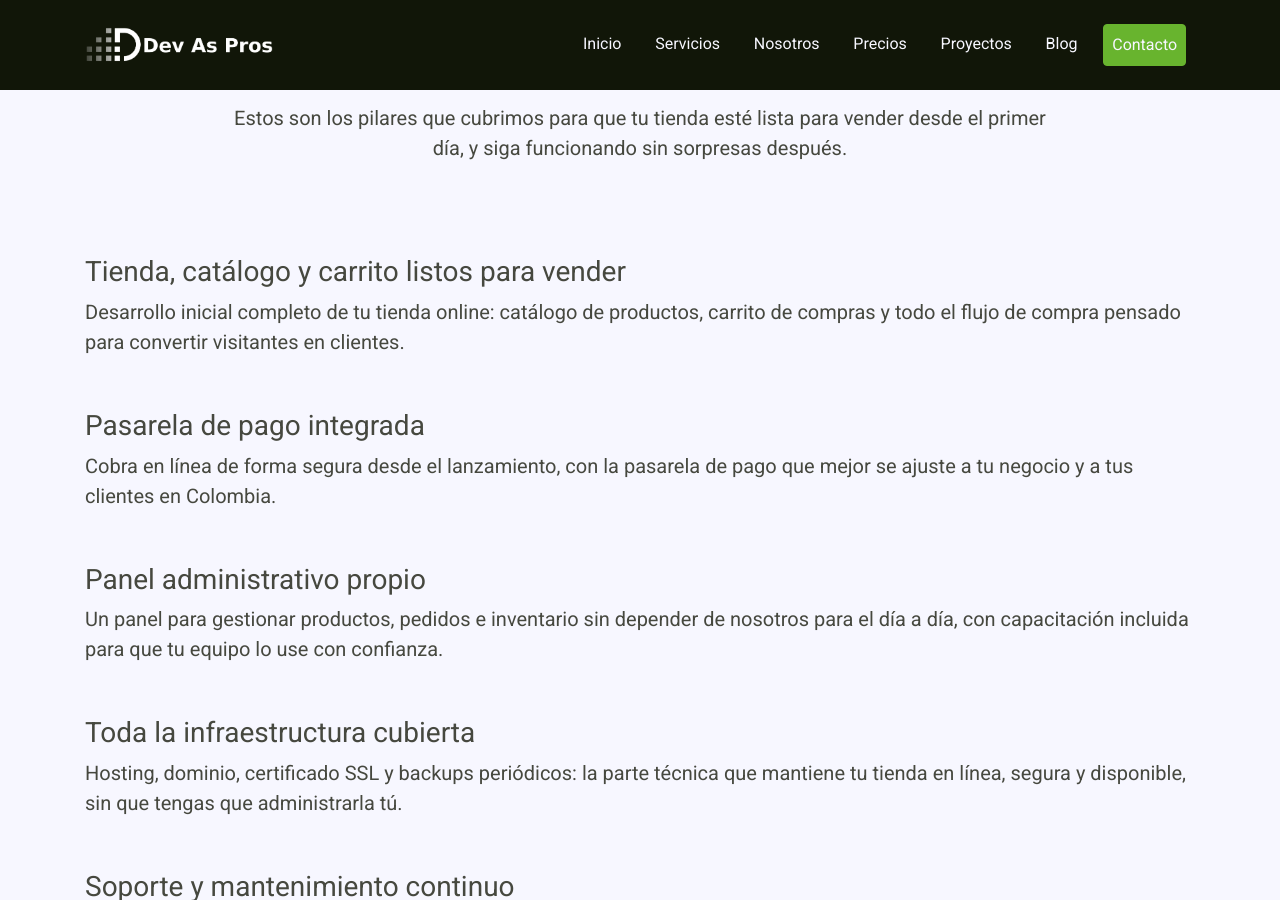
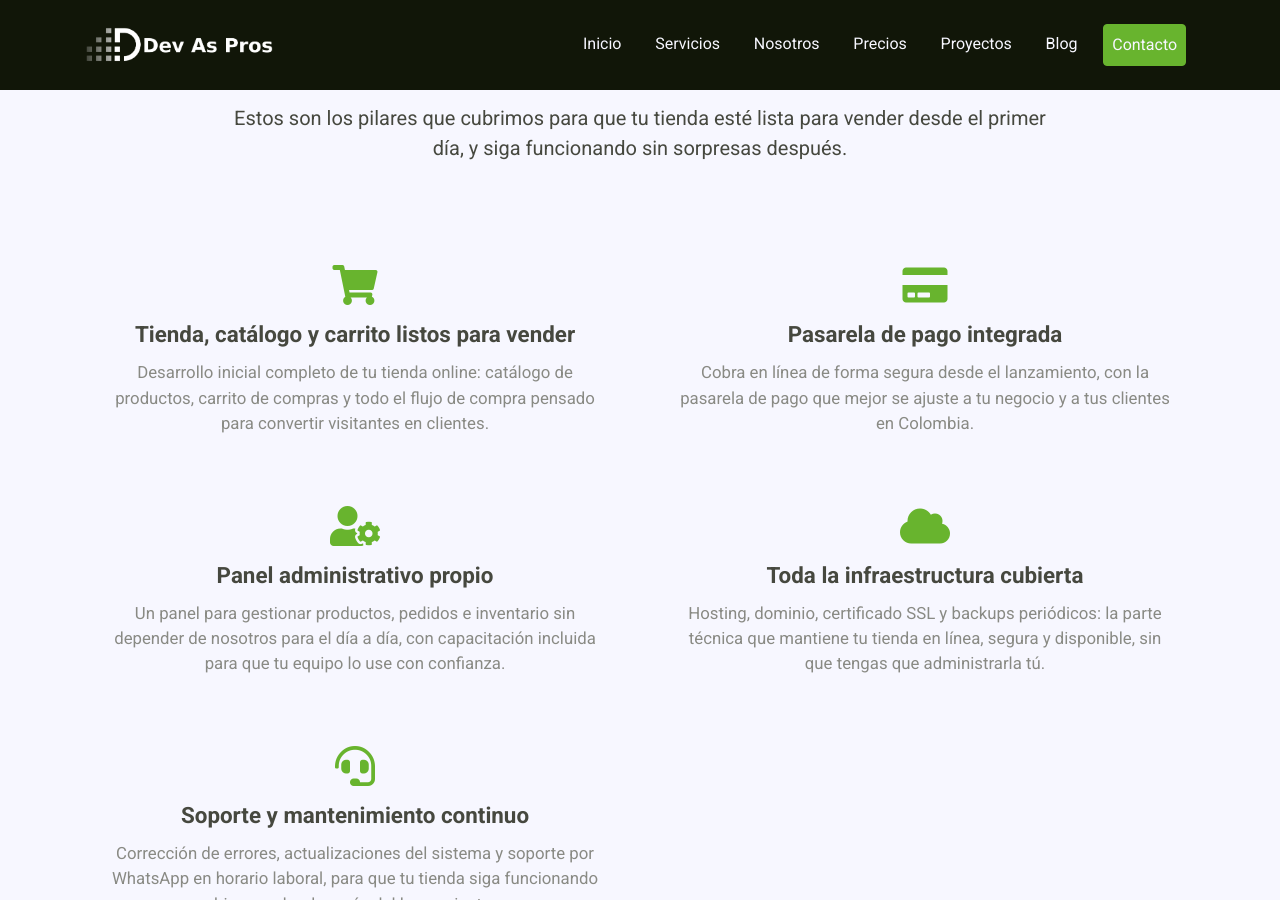
Before and after one commit to devaspros/website, a Jekyll site: the page built from desarrollo-ecommerce.html, in a window 1280 px wide and 900 px high, scrolled down 937 px. Built offline with Jekyll 4.4.1, drawn with Linux system fonts in a browser that asks for light colours; comment, search, counter and statistics services are not loaded; some of the changed text lies outside the part shown.

Commit message:
cambios en pagina ecommerce

```diff
--- a/_sass/_ecommerce_dev.scss
+++ b/_sass/_ecommerce_dev.scss
@@ -1,3 +1,100 @@
+.mvp-benefits .benefit-cards {
+  margin-top: 50px;
+  display: grid;
+  grid-template-columns: repeat(2, minmax(0, 1fr));
+  gap: 30px;
+
+  .benefit-card {
+    max-width: 100%;
+    text-align: center;
+    padding: 20px;
+
+    i {
+      font-size: 2.5rem;
+      color: $greenDevAsPros;
+      margin-bottom: 16px;
+      display: block;
+    }
+
+    h3 {
+      font-size: 1.4rem;
+      font-weight: bold;
+      margin-bottom: 12px;
+    }
+
+    p {
+      font-size: 1.05rem;
+      color: $lightDarkGreyDevAsPros;
+      margin-bottom: 0;
+    }
+  }
+
+  @media (max-width: 991px) {
+    grid-template-columns: 1fr;
+    max-width: 480px;
+    margin-left: auto;
+    margin-right: auto;
+  }
+}
+
+.ecommerce-performance {
+  padding: 80px 0;
+  background-color: $whiteDevAsPros;
+  color: $greyDevAsPros;
+
+  h2 {
+    margin-bottom: 24px;
+    font-size: 2.2rem;
+    font-weight: bold;
+  }
+
+  .row p {
+    font-size: $copyFontSize;
+    margin-bottom: 0;
+  }
+
+  .performance-grid {
+    margin-top: 50px;
+    display: grid;
+    grid-template-columns: repeat(3, minmax(0, 1fr));
+    gap: 30px;
+  }
+
+  .performance-card {
+    max-width: 100%;
+    text-align: center;
+    padding: 20px;
+
+    i {
+      font-size: 2.5rem;
+      color: $greenDevAsPros;
+      margin-bottom: 16px;
+      display: block;
+    }
+
+    h3 {
+      font-size: 1.4rem;
+      font-weight: bold;
+      margin-bottom: 12px;
+    }
+
+    p {
+      font-size: 1.05rem;
+      color: $lightDarkGreyDevAsPros;
+      margin-bottom: 0;
+    }
+  }
+
+  @media (max-width: 991px) {
+    .performance-grid {
+      grid-template-columns: 1fr;
+      max-width: 480px;
+      margin-left: auto;
+      margin-right: auto;
+    }
+  }
+}
+
 .ecommerce-planes {
   padding: 80px 0;
   background-color: $whiteDevAsPros;
--- a/desarrollo-ecommerce.html
+++ b/desarrollo-ecommerce.html
@@ -46,8 +46,9 @@
     </div>
   </div>
 
-  <div class="container benefits-list">
-    <div class="benefit">
+  <div class="container benefit-cards">
+    <div class="benefit-card">
+      <i class="fas fa-shopping-cart"></i>
       <h3>Tienda, catálogo y carrito listos para vender</h3>
 
       <p>
@@ -55,7 +56,8 @@
       </p>
     </div>
 
-    <div class="benefit">
+    <div class="benefit-card">
+      <i class="fas fa-credit-card"></i>
       <h3>Pasarela de pago integrada</h3>
 
       <p>
@@ -63,7 +65,8 @@
       </p>
     </div>
 
-    <div class="benefit">
+    <div class="benefit-card">
+      <i class="fas fa-user-cog"></i>
       <h3>Panel administrativo propio</h3>
 
       <p>
@@ -71,7 +74,8 @@
       </p>
     </div>
 
-    <div class="benefit">
+    <div class="benefit-card">
+      <i class="fas fa-cloud"></i>
       <h3>Toda la infraestructura cubierta</h3>
 
       <p>
@@ -79,12 +83,57 @@
       </p>
     </div>
 
-    <div class="benefit">
+    <div class="benefit-card">
+      <i class="fas fa-headset"></i>
       <h3>Soporte y mantenimiento continuo</h3>
 
       <p>
         Corrección de errores, actualizaciones del sistema y soporte por WhatsApp en horario laboral, para que tu tienda siga funcionando bien mucho después del lanzamiento.
       </p>
+    </div>
+  </div>
+</section>
+
+<section class="ecommerce-performance">
+  <div class="container text-center">
+    <h2>Rendimiento pensado para vender, no solo para verse bien</h2>
+
+    <div class="row justify-content-center">
+      <div class="col max-width-75">
+        <p>
+          Una tienda que se cae o que tarda en cargar pierde ventas, sin importar qué tan bien diseñado esté el catálogo. Por eso el rendimiento es parte del desarrollo desde el primer día, no un ajuste de último momento.
+        </p>
+      </div>
+    </div>
+  </div>
+
+  <div class="container">
+    <div class="row performance-grid justify-content-center">
+
+      <div class="col-md-4 performance-card">
+        <i class="fas fa-server"></i>
+        <h3>Alta disponibilidad</h3>
+        <p>
+          Infraestructura con monitoreo constante y backups periódicos, para que tu tienda siga en pie durante lanzamientos, promociones y picos de tráfico, no solo en un día normal.
+        </p>
+      </div>
+
+      <div class="col-md-4 performance-card">
+        <i class="fas fa-tachometer-alt"></i>
+        <h3>Velocidad de carga</h3>
+        <p>
+          Optimizamos imágenes, caché y consultas a la base de datos para que el catálogo cargue rápido. Cada segundo adicional de carga se traduce en clientes que abandonan antes de comprar.
+        </p>
+      </div>
+
+      <div class="col-md-4 performance-card">
+        <i class="fas fa-mobile-alt"></i>
+        <h3>Experiencia en móviles</h3>
+        <p>
+          La mayoría de las visitas a una tienda online llegan desde el celular. Diseñamos catálogo, carrito y checkout para que funcionen igual de bien en un teléfono que en un computador.
+        </p>
+      </div>
+
     </div>
   </div>
 </section>
```
